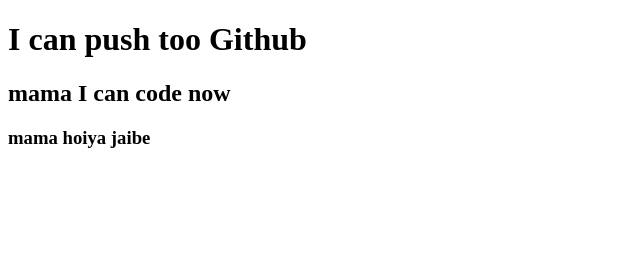
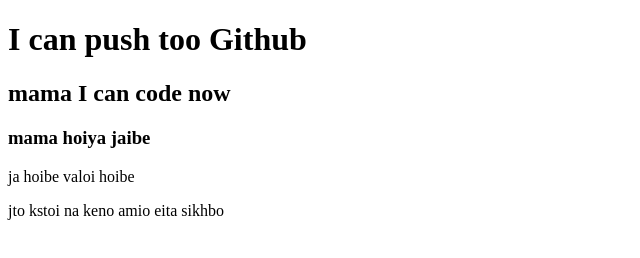
Before and after one commit to sajibulislam01/My-2nd-Repo, a plain HTML site: page index.html in a window 1280 px wide. Shown: the whole page, without its empty margins (0-640 px from the left). Drawn offline with Linux system fonts and the light colour scheme.

Commit message:
style added

```diff
--- a/index.html
+++ b/index.html
@@ -5,11 +5,14 @@
     <meta http-equiv="X-UA-Compatible" content="IE=edge">
     <meta name="viewport" content="width=device-width, initial-scale=1.0">
     <title>My 2nd Github Repo</title>
+    <link rel="stylesheet" href="style.css">
 </head>
 <body>
     <h1>I can push too Github</h1>
     <h2>mama I can code now</h2>
     <h3>mama hoiya jaibe</h3>
+    <p>ja hoibe valoi hoibe </p>
+    <p>jto kstoi na keno amio eita sikhbo</p>
 
 </body>
 </html>
```
Also changed, not shown: style.css (added).
